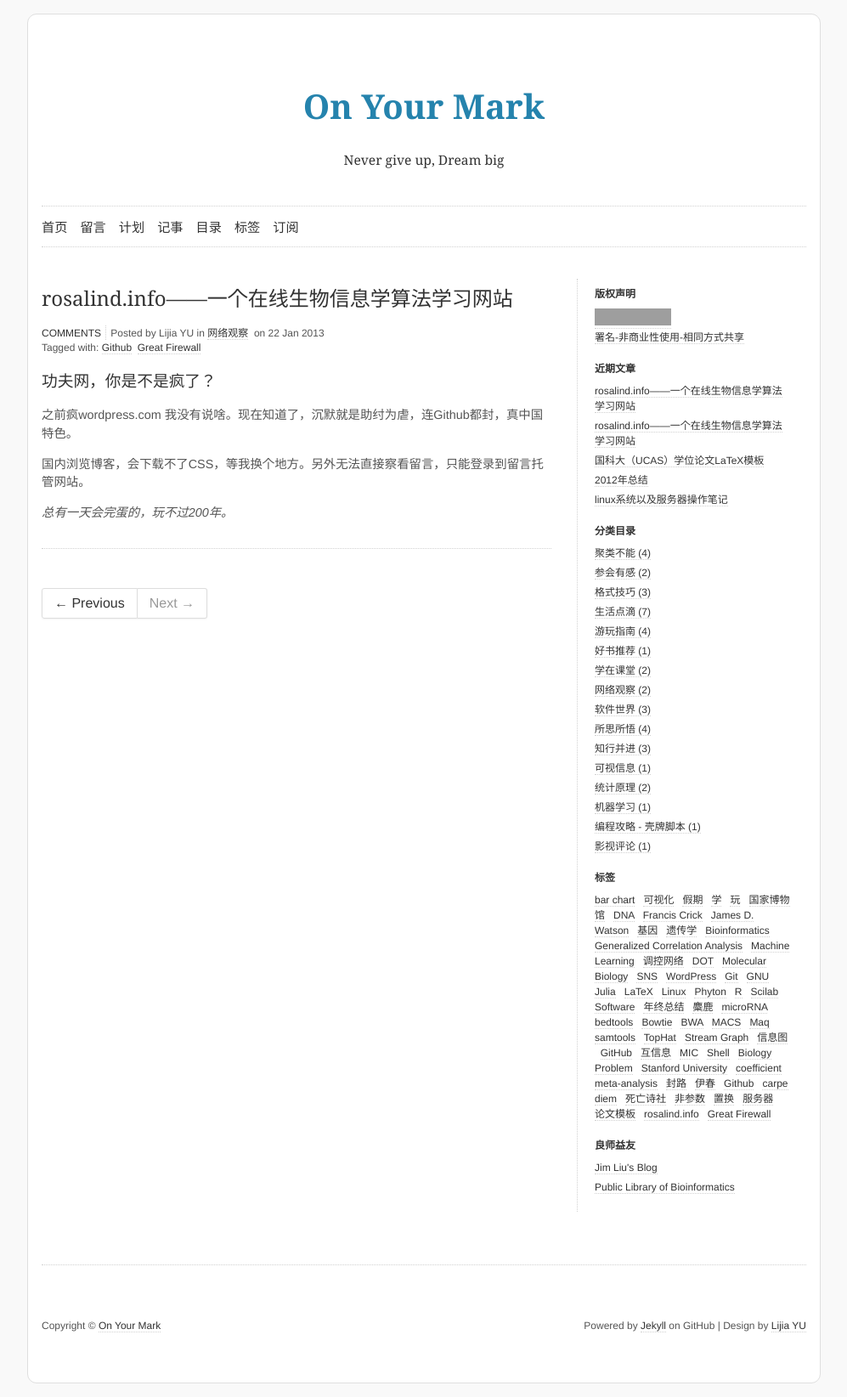
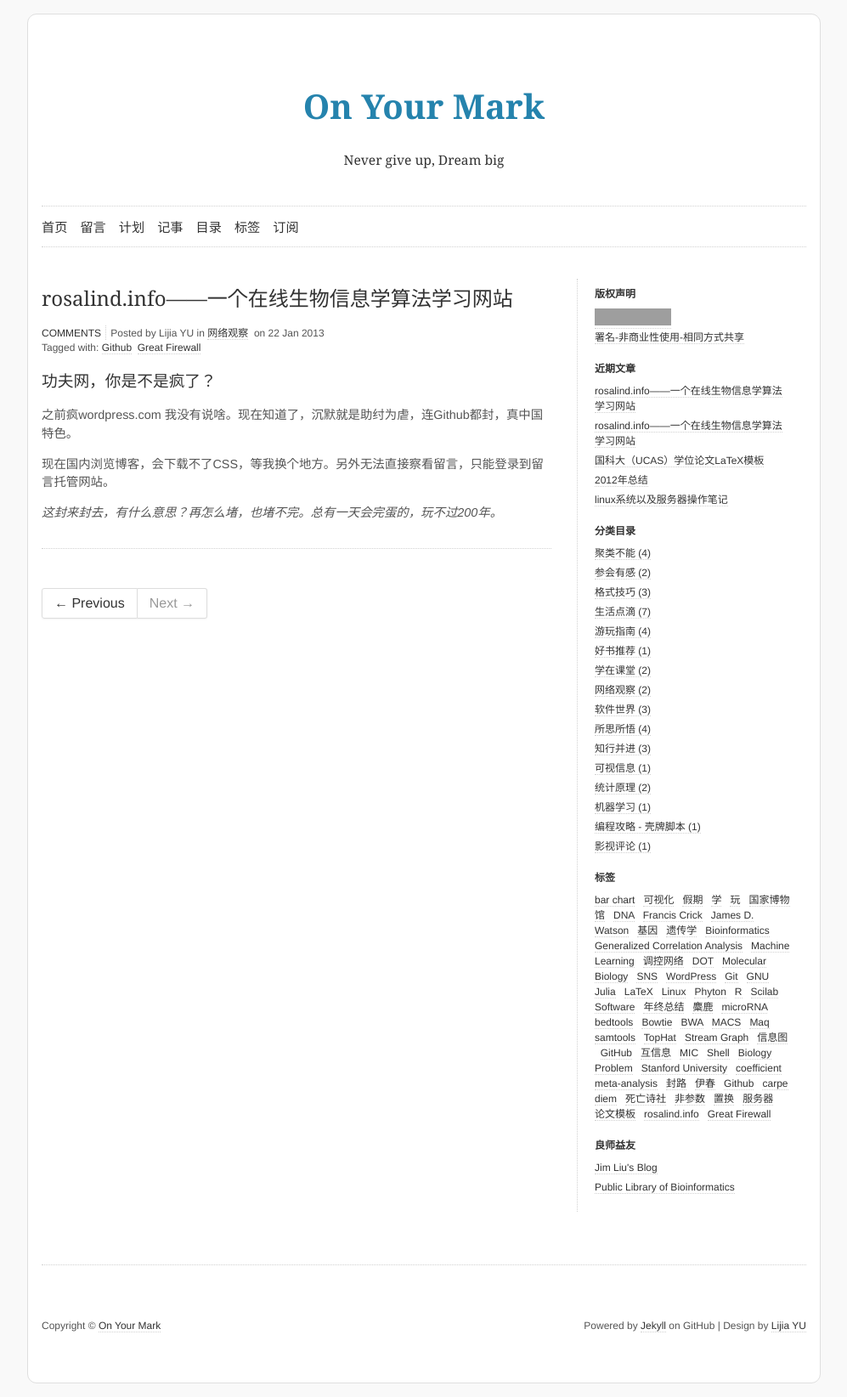
Before and after one commit to yulijia/cn, a Jekyll site: the page built from _posts/2013-01-22-GFW-are-you-nuts.md, in a window 1280 px wide. Shown: the whole page at 85% size, without its empty margins (141-1138 px from the left). Built offline with Jekyll 4.4.1, drawn with Linux system fonts in a browser that asks for light colours; comment, search, counter and statistics services are not loaded; grey boxes are pictures that could not be loaded.

Commit message:
add post

```diff
--- a/_posts/2013-01-22-GFW-are-you-nuts.md
+++ b/_posts/2013-01-22-GFW-are-you-nuts.md
@@ -13,6 +13,7 @@ tags:
 
 之前疯wordpress.com 我没有说啥。现在知道了，沉默就是助纣为虐，连Github都封，真中国特色。
 
-国内浏览博客，会下载不了CSS，等我换个地方。另外无法直接察看留言，只能登录到留言托管网站。
 
-*总有一天会完蛋的，玩不过200年。*
+现在国内浏览博客，会下载不了CSS，等我换个地方。另外无法直接察看留言，只能登录到留言托管网站。
+
+*这封来封去，有什么意思？再怎么堵，也堵不完。总有一天会完蛋的，玩不过200年。*
```
